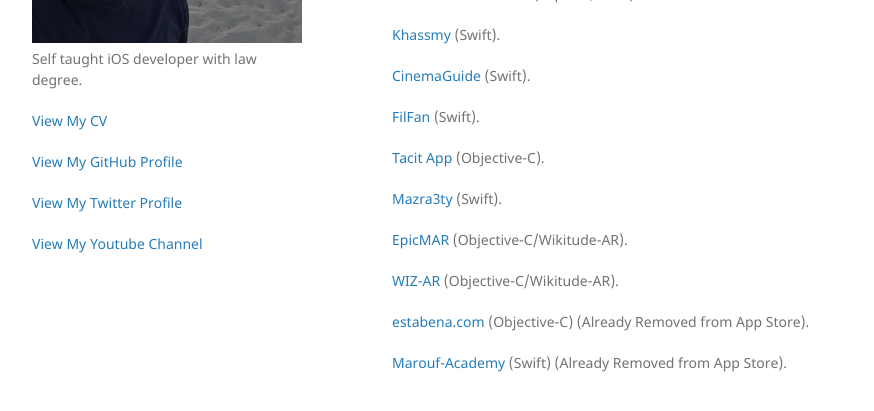
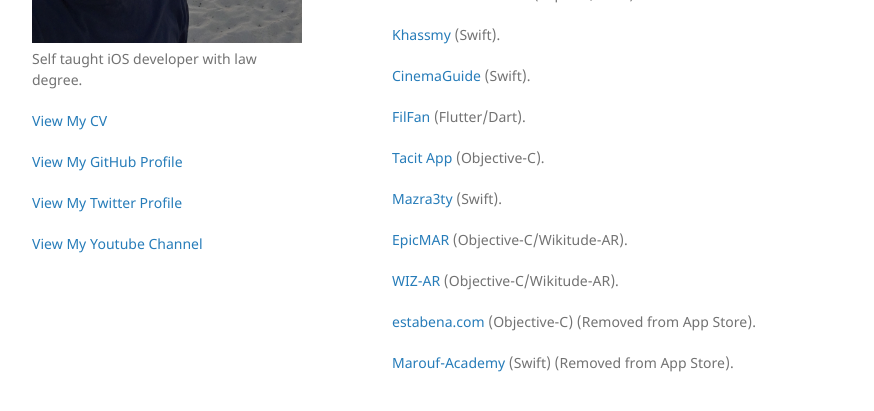
Before and after one commit to Mahmoud333/Mahmoud333.github.io, a Jekyll site: the page built from index.md, in a window 1280 px wide and 900 px high, scrolled down 509 px. Shown: the part 457-868 px from the top of the window, without its empty margins (178-1052 px from the left). Built offline with Jekyll 4.4.1, drawn with Linux system fonts in a browser that asks for light colours.

Commit message:
Update index.md

```diff
--- a/index.md
+++ b/index.md
@@ -17,41 +17,41 @@ My Motto: Where there's a will, there's a way.
 
 ## My Apps
 
-[Copies Savior - Clipboard](https://apps.apple.com/eg/app/copies-savior-clipboard/id1369631336) (macOS/Swift).
+[Copies Savior - Clipboard](https://apps.apple.com/eg/app/id1369631336) (macOS/Swift).
 
-[Scribe Live](https://itunes.apple.com/eg/app/scribe-live/id1357806920?ls=1&mt=8) (Swift).
+[Scribe Live](https://apps.apple.com/eg/app/id1357806920?ls=1&mt=8) (Swift).
 
-[Red Round](https://itunes.apple.com/eg/app/red-round/id1358798081?ls=1&mt=8) (Swift/SpriteKit).
+[Red Round](https://apps.apple.com/eg/app/id1358798081?ls=1&mt=8) (Swift/SpriteKit).
 
 
 ## Worked on
 
-[ContactCars](https://itunes.apple.com/eg/app/contactcars/id390158823?mt=8) (Top 5, Objective-C, 2mill+ Downloads, 4.7⭑, 20k ratings).
+[ContactCars](https://apps.apple.com/eg/app/id390158823?mt=8) (Top 5, Objective-C, 2mill+ Downloads, 4.7⭑, 20k ratings).
 
-[FilGoal](https://itunes.apple.com/eg/app/filgoal/id497717534?mt=8) (Top 3, Objective-C, 2mill+ Downloads, 4.5⭑, 7k ratings).
+[FilGoal](https://apps.apple.com/eg/app/id497717534?mt=8) (Top 3, Objective-C, 2mill+ Downloads, 4.5⭑, 7k ratings).
 
-[Bites](https://apps.apple.com/eg/app/bites-com/id1483688069) (Top 5, Swift-RxSwift).
+[Bites](https://apps.apple.com/eg/app/id1483688069) (Top 5, Swift-RxSwift).
 
-[Fantasy FilGoal](https://apps.apple.com/eg/app/fantasy-filgoal/id1482904075) (Top 100, Flutter/Dart).
+[Fantasy FilGoal](https://apps.apple.com/eg/app/id1482904075) (Top 100, Flutter/Dart).
 
-[Akhbarak](https://apps.apple.com/eg/app/akhbarak/id485345639) (Top 100, Objective-C).
+[Akhbarak](https://apps.apple.com/eg/app/id485345639) (Top 100, Objective-C).
 
-[FilGoal - Predict&Win](https://itunes.apple.com/eg/app/filgoal-predict-win/id1382557696?mt=8) (Top 100, Swift).
+[FilGoal - Predict&Win](https://apps.apple.com/eg/app/id1382557696?mt=8) (Top 100, Swift).
 
-[Khassmy](https://apps.apple.com/eg/app/khassmy-%D8%AE%D8%B5%D9%85%D9%8A/id1227736017) (Swift).
+[Khassmy](https://apps.apple.com/eg/app/id1227736017) (Swift).
 
-[CinemaGuide](https://apps.apple.com/eg/app/cinema-guide/id525313547) (Swift).
+[CinemaGuide](https://apps.apple.com/eg/app/id525313547) (Swift).
 
-[FilFan](https://apps.apple.com/eg/app/filfan/id994143148) (Swift).
+[FilFan](https://apps.apple.com/eg/app/id994143148) (Flutter/Dart).
 
-[Tacit App](https://itunes.apple.com/eg/app/tacit-app/id1192355161?mt=8) (Objective-C).
+[Tacit App](https://apps.apple.com/eg/app/id1192355161?mt=8) (Objective-C).
 
-[Mazra3ty](https://itunes.apple.com/eg/app/mazra3ty/id1126704075?mt=8) (Swift).
+[Mazra3ty](https://apps.apple.com/eg/app/id1126704075?mt=8) (Swift).
 
-[EpicMAR](https://itunes.apple.com/eg/app/epic-mar/id535122470?mt=8) (Objective-C/Wikitude-AR).
+[EpicMAR](https://apps.apple.com/eg/app/id535122470?mt=8) (Objective-C/Wikitude-AR).
 
-[WIZ-AR](https://itunes.apple.com/eg/app/wiz-ar/id1227741789?mt=8) (Objective-C/Wikitude-AR).
+[WIZ-AR](https://apps.apple.com/eg/app/id1227741789?mt=8) (Objective-C/Wikitude-AR).
 
-[estabena.com](https://itunes.apple.com/eg/app/estabena-com/id966821980?mt=8) (Objective-C) (Already Removed from App Store).
+[estabena.com](https://www.facebook.com/estabena) (Objective-C) (Removed from App Store).
 
-[Marouf-Academy](https://itunes.apple.com/eg/app/marouf-academy/id1074632038?mt=8) (Swift) (Already Removed from App Store).
+[Marouf-Academy](https://www.facebook.com/Marouf.Academy) (Swift) (Removed from App Store).
```
